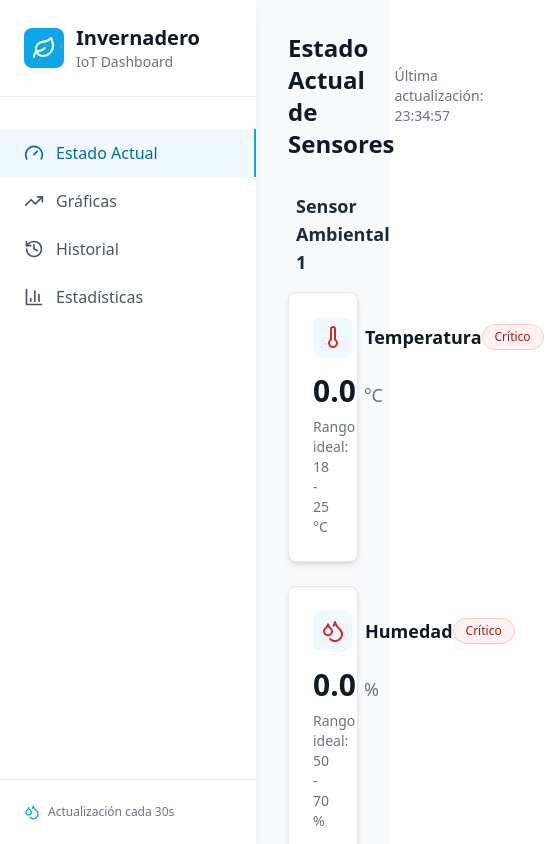
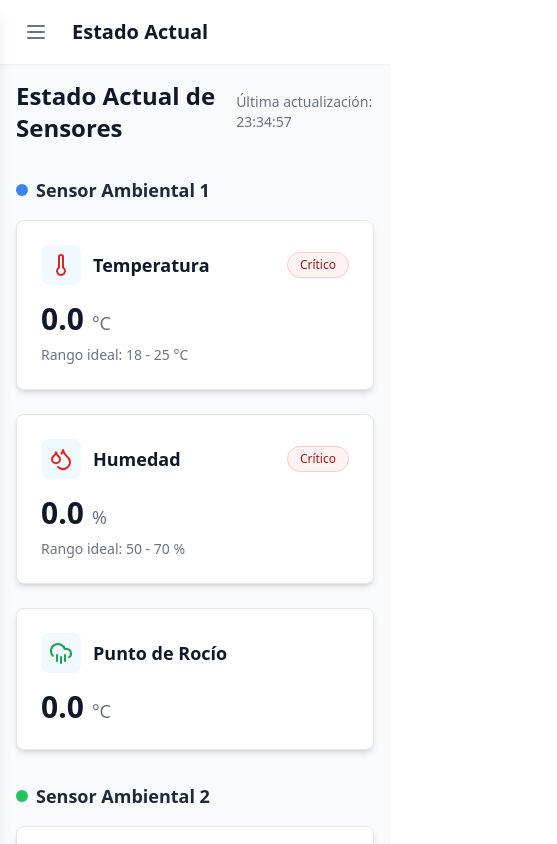
Before and after one commit to Enkil1976/project, a React (Vite) app: page / in a window 390 px wide. Shown: the top 844 px of the page, 557 px wide, since content can reach past the window. Built offline with nearby package versions, Linux system fonts and the light colour scheme; no server answers.

Commit message:
Actualización de componentes responsivos

```diff
--- a/src/App.tsx
+++ b/src/App.tsx
@@ -1,23 +1,32 @@
-import React, { useState, useEffect } from 'react';
+import { useState, useEffect } from 'react';
 import { Sidebar } from './components/Sidebar';
 import { StatusPanel } from './components/StatusPanel';
 import ChartsPanel from './components/ChartsPanel';
 import { HistoryPanel } from './components/HistoryPanel';
 import { StatsPanel } from './components/StatsPanel';
+import { Menu } from 'lucide-react';
 
 function App() {
   const [activeSection, setActiveSection] = useState('status');
+  const [sidebarOpen, setSidebarOpen] = useState(false);
 
+  // Efecto para manejar el cierre automático en móviles
   useEffect(() => {
-    console.log('App montada');
-    return () => {
-      console.log('App desmontada');
+    const handleResize = () => {
+      if (window.innerWidth < 1024) {
+        setSidebarOpen(false);
+      } else {
+        setSidebarOpen(true);
+      }
     };
+
+    // Establecer el estado inicial
+    handleResize();
+
+    // Escuchar cambios de tamaño
+    window.addEventListener('resize', handleResize);
+    return () => window.removeEventListener('resize', handleResize);
   }, []);
-
-  useEffect(() => {
-    console.log('activeSection cambiada:', activeSection);
-  }, [activeSection]);
 
   const renderContent = () => {
     console.log('Renderizando contenido para la sección:', activeSection);
@@ -36,15 +45,77 @@ function App() {
   };
 
   return (
-    <div className="min-h-screen bg-gray-50">
-      <Sidebar activeSection={activeSection} onSectionChange={setActiveSection} />
-      <main className="ml-64 p-8">
-        <div className="max-w-7xl mx-auto">
-          {renderContent()}
-        </div>
-      </main>
+    <div className="min-h-screen bg-gray-50 flex">
+      {/* Overlay para móviles */}
+      {sidebarOpen && (
+        <div
+          className="fixed inset-0 bg-black bg-opacity-50 z-20 lg:hidden"
+          onClick={() => setSidebarOpen(false)}
+        />
+      )}
+
+      {/* Barra lateral */}
+      <div
+        className={`fixed lg:static inset-y-0 left-0 transform ${
+          sidebarOpen ? 'translate-x-0' : '-translate-x-full'
+        } lg:translate-x-0 z-30 transition-transform duration-300 ease-in-out w-64`}
+      >
+        <Sidebar
+          activeSection={activeSection}
+          onSectionChange={(section) => {
+            setActiveSection(section);
+            if (window.innerWidth < 1024) {
+              setSidebarOpen(false);
+            }
+          }}
+        />
+      </div>
+
+      {/* Contenido principal */}
+      <div className="flex-1 flex flex-col overflow-hidden">
+        {/* Barra superior */}
+        <header className="bg-white shadow-sm z-10">
+          <div className="max-w-7xl mx-auto px-4 sm:px-6 lg:px-8 py-3">
+            <div className="flex items-center">
+              <button
+                onClick={() => setSidebarOpen(!sidebarOpen)}
+                className="lg:hidden p-2 rounded-md text-gray-500 hover:text-gray-600 hover:bg-gray-100 focus:outline-none focus:ring-2 focus:ring-blue-500"
+                aria-label="Toggle sidebar"
+              >
+                <Menu className="h-6 w-6" />
+              </button>
+              <h1 className="ml-4 text-xl font-semibold text-gray-900">
+                {getPageTitle(activeSection)}
+              </h1>
+            </div>
+          </div>
+        </header>
+
+        {/* Contenido */}
+        <main className="flex-1 overflow-y-auto bg-gray-50 p-4 sm:p-6">
+          <div className="max-w-7xl mx-auto">
+            {renderContent()}
+          </div>
+        </main>
+      </div>
     </div>
   );
 }
 
+  // Función auxiliar para obtener el título de la página según la sección activa
+  function getPageTitle(section: string): string {
+    switch (section) {
+      case 'status':
+        return 'Estado Actual';
+      case 'charts':
+        return 'Gráficos';
+      case 'history':
+        return 'Historial';
+      case 'stats':
+        return 'Estadísticas';
+      default:
+        return 'Dashboard';
+    }
+  }
+
 export default App;
```
